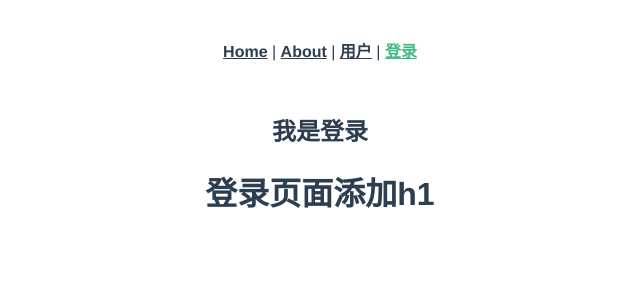
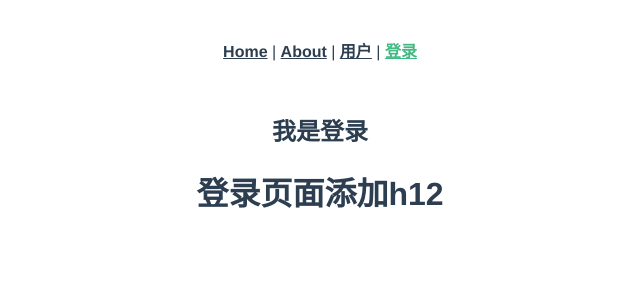
Before and after one commit to flyinclouds/vuelive, a Vue app: page /login in a window 1280 px wide. Shown: the top 300 px of the page, without its empty margins (320-960 px from the left). Built offline with nearby package versions, Linux system fonts and the light colour scheme.

Commit message:
fifth commit

```diff
--- a/src/views/Login.vue
+++ b/src/views/Login.vue
@@ -1,7 +1,7 @@
 <template>
   <div>
     <h2>我是登录</h2>
-    <h1>登录页面添加h1</h1>
+    <h1>登录页面添加h12</h1>
   </div>
 </template>
 
```
